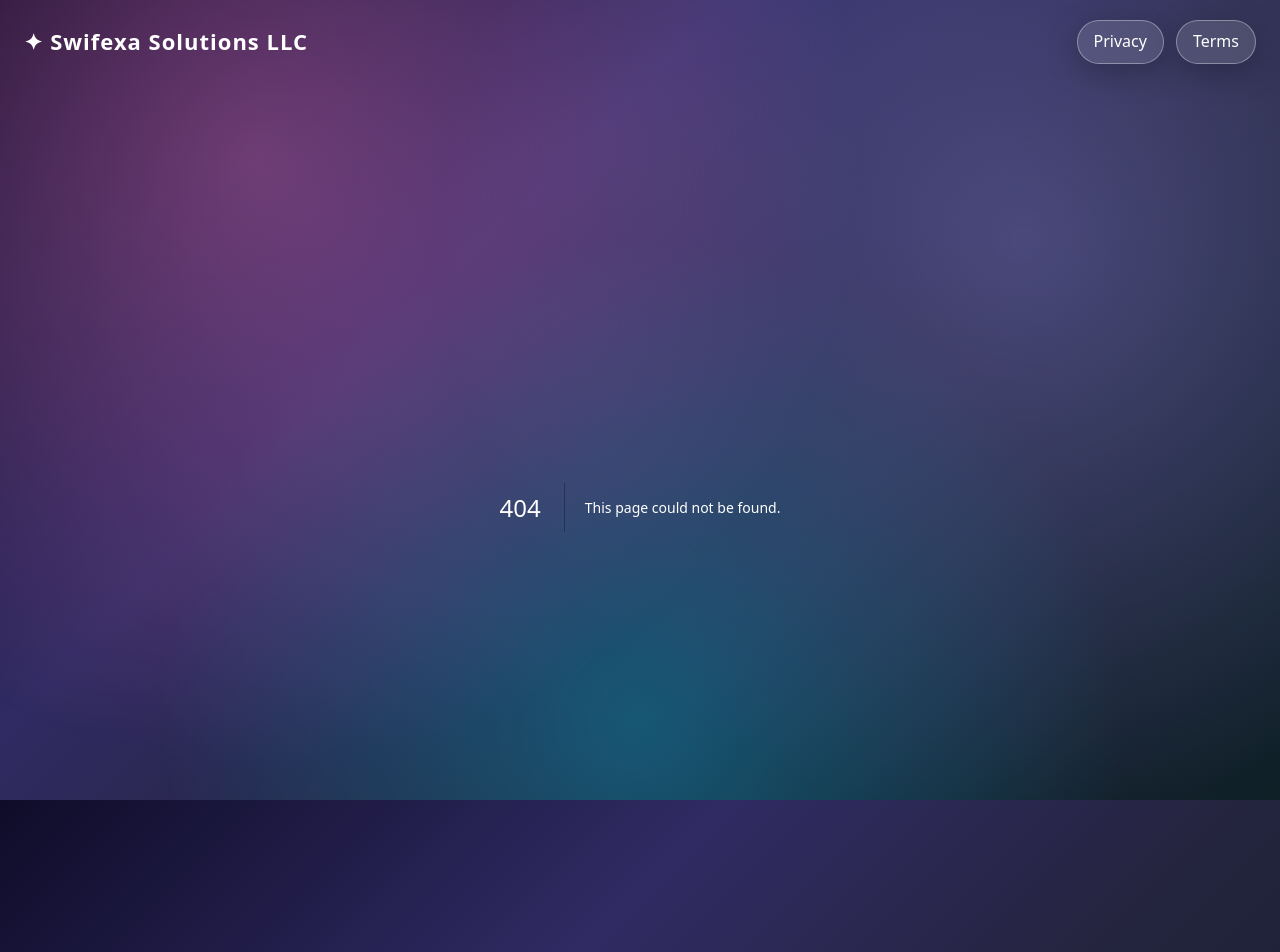
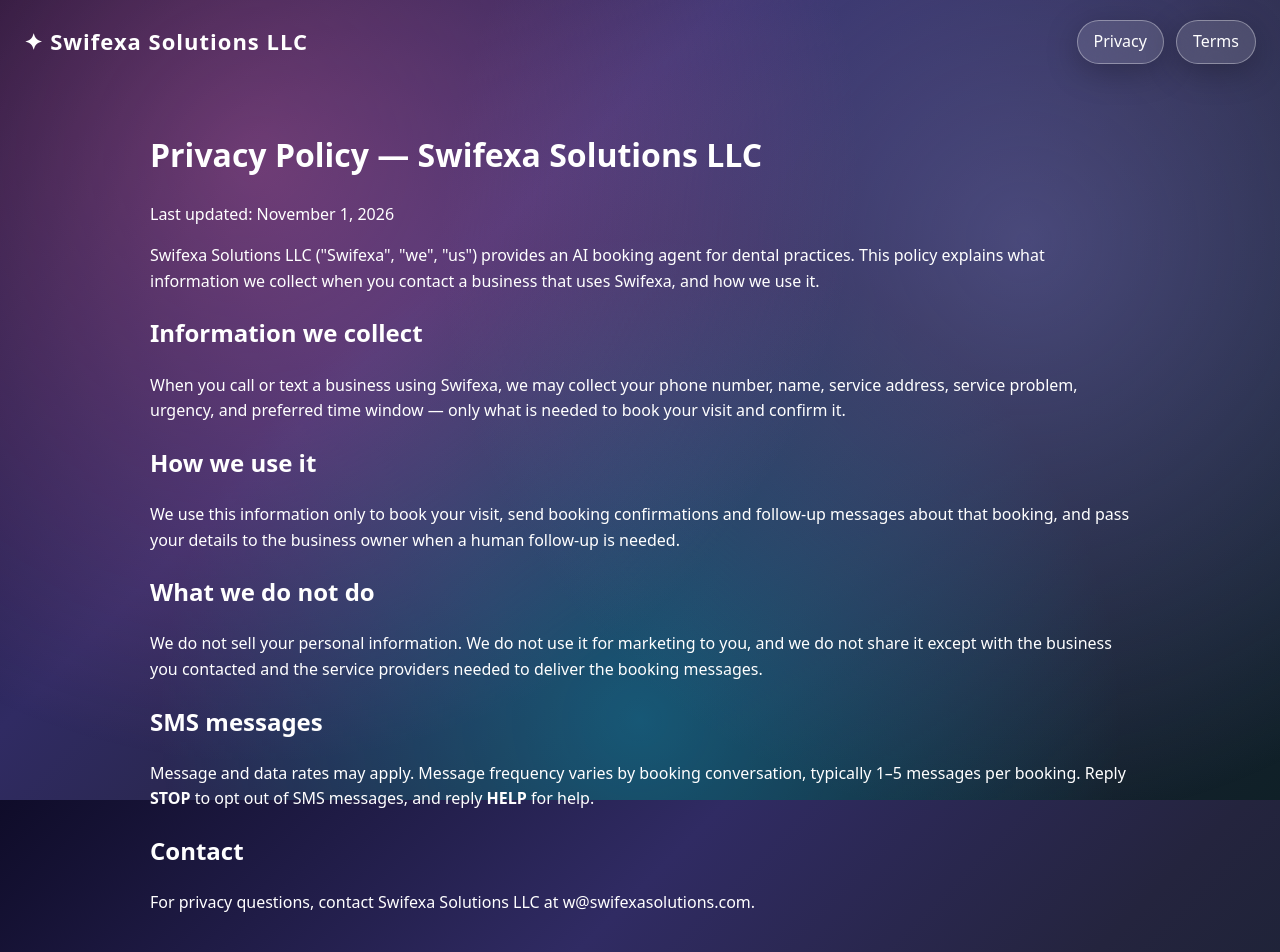
Before and after one commit to swifexa/swifexa, a Next.js app: page /privacy in a window 1280 px wide. Before the commit this address had no page. Shown: the top 952 px of the page. Built offline with nearby package versions, Linux system fonts and the light colour scheme.

Commit message:
Add files via upload

```diff
--- /dev/null
+++ b/app/privacy/page.js
@@ -0,0 +1,20 @@
+export const metadata = { title: 'Privacy Policy — Swifexa Solutions LLC' };
+export default function PrivacyPolicy() {
+  return (
+    <>
+      <h1>Privacy Policy — Swifexa Solutions LLC</h1>
+      <p>Last updated: November 1, 2026</p>
+      <p>Swifexa Solutions LLC (&quot;Swifexa&quot;, &quot;we&quot;, &quot;us&quot;) provides an AI booking agent for dental practices. This policy explains what information we collect when you contact a business that uses Swifexa, and how we use it.</p>
+      <h2>Information we collect</h2>
+      <p>When you call or text a business using Swifexa, we may collect your phone number, name, service address, service problem, urgency, and preferred time window — only what is needed to book your visit and confirm it.</p>
+      <h2>How we use it</h2>
+      <p>We use this information only to book your visit, send booking confirmations and follow-up messages about that booking, and pass your details to the business owner when a human follow-up is needed.</p>
+      <h2>What we do not do</h2>
+      <p>We do not sell your personal information. We do not use it for marketing to you, and we do not share it except with the business you contacted and the service providers needed to deliver the booking messages.</p>
+      <h2>SMS messages</h2>
+      <p>Message and data rates may apply. Message frequency varies by booking conversation, typically 1–5 messages per booking. Reply <strong>STOP</strong> to opt out of SMS messages, and reply <strong>HELP</strong> for help.</p>
+      <h2>Contact</h2>
+      <p>For privacy questions, contact Swifexa Solutions LLC at w@swifexasolutions.com.</p>
+    </>
+  );
+}
```
